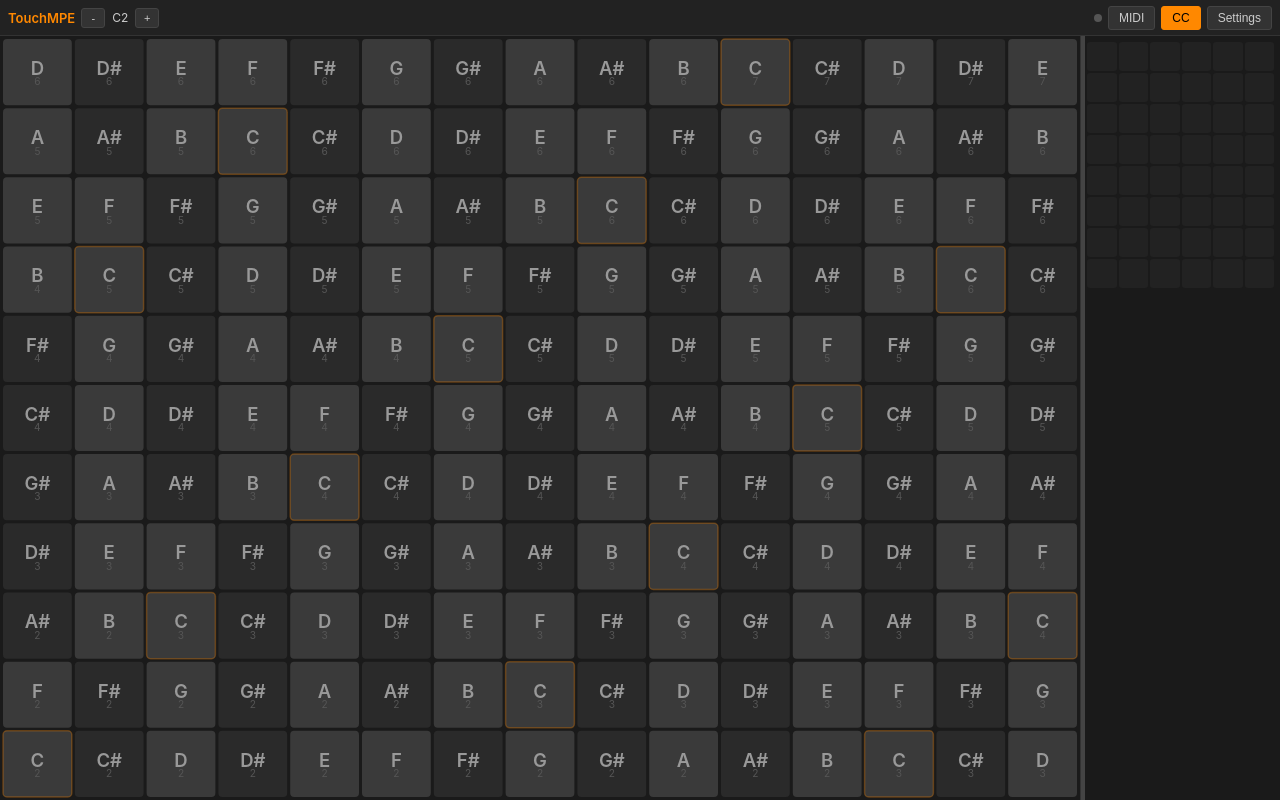
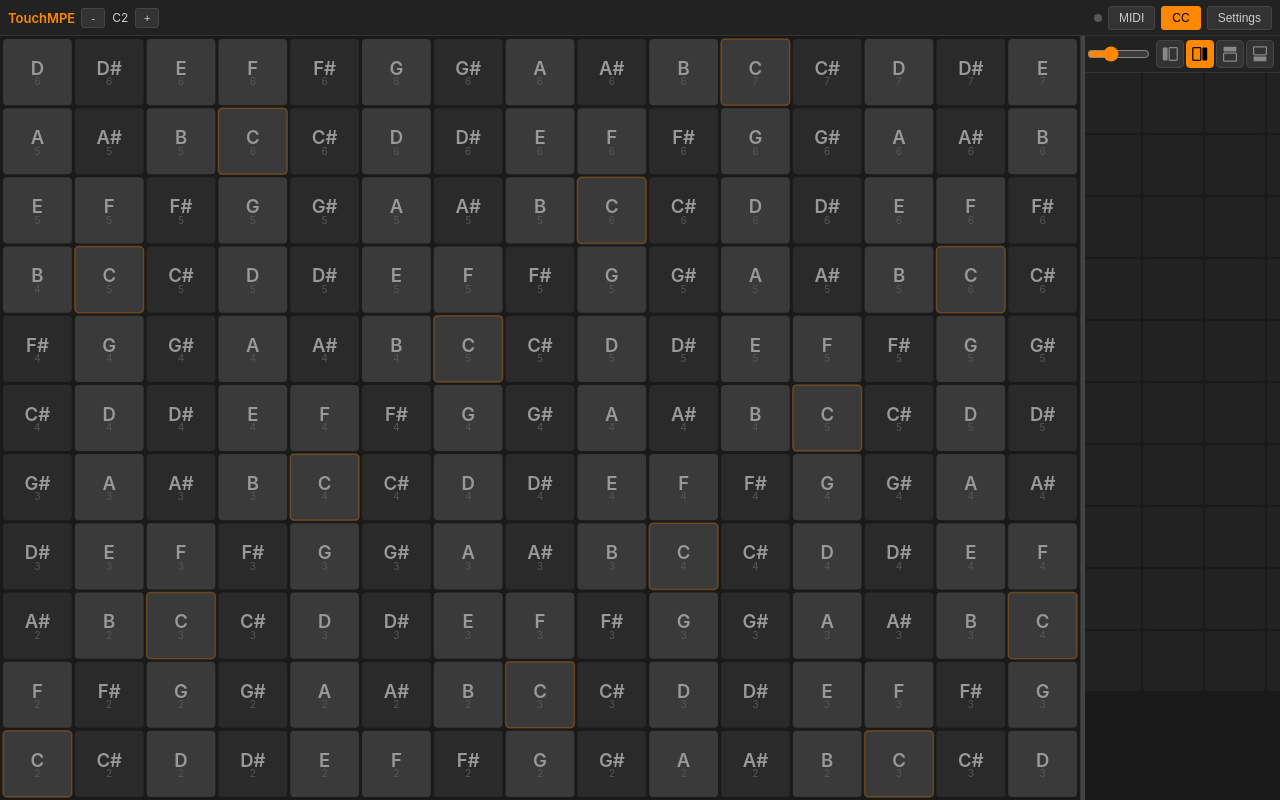
Before and after one commit to Boux/TouchMPE, a Vue app: page / in a window 1280 px wide. Both pictures are taken after a click on the button "CC". Built offline with nearby package versions, Linux system fonts and the light colour scheme.

Commit message:
better control grid

```diff
--- a/src/components/ControlPanel.vue
+++ b/src/components/ControlPanel.vue
@@ -6,17 +6,38 @@
   >
     <div class="panel-resize-handle" @pointerdown.prevent="startResize"></div>
 
+    <div class="panel-toolbar">
+      <div class="panel-toolbar-slider">
+        <input type="range" :value="config.cellSize" min="30" max="120" step="5"
+          @input="updateCellSize(+$event.target.value)" title="Zoom" />
+      </div>
+      <div class="panel-toolbar-docks">
+        <button :class="{ active: config.dockSide === 'left' }" @click="setDockSide('left')" title="Dock left">
+          <svg viewBox="0 0 20 20"><rect x="1" y="2" width="6" height="16" rx="1" fill="currentColor"/><rect x="9" y="2" width="10" height="16" rx="1" fill="none" stroke="currentColor" stroke-width="1.5"/></svg>
+        </button>
+        <button :class="{ active: config.dockSide === 'right' }" @click="setDockSide('right')" title="Dock right">
+          <svg viewBox="0 0 20 20"><rect x="13" y="2" width="6" height="16" rx="1" fill="currentColor"/><rect x="1" y="2" width="10" height="16" rx="1" fill="none" stroke="currentColor" stroke-width="1.5"/></svg>
+        </button>
+        <button :class="{ active: config.dockSide === 'top' }" @click="setDockSide('top')" title="Dock top">
+          <svg viewBox="0 0 20 20"><rect x="2" y="1" width="16" height="6" rx="1" fill="currentColor"/><rect x="2" y="9" width="16" height="10" rx="1" fill="none" stroke="currentColor" stroke-width="1.5"/></svg>
+        </button>
+        <button :class="{ active: config.dockSide === 'bottom' }" @click="setDockSide('bottom')" title="Dock bottom">
+          <svg viewBox="0 0 20 20"><rect x="2" y="13" width="16" height="6" rx="1" fill="currentColor"/><rect x="2" y="1" width="16" height="10" rx="1" fill="none" stroke="currentColor" stroke-width="1.5"/></svg>
+        </button>
+      </div>
+    </div>
+
     <div
       ref="grid"
       class="panel-grid"
       :class="{ selecting: selectedCtrl }"
-      :style="gridStyle"
-      @pointerdown.prevent="onGridDown"
-      @pointermove.prevent="onGridMove"
-      @pointerup.prevent="onGridUp"
-      @pointercancel.prevent="onGridUp"
+      @pointerdown="onGridDown"
+      @pointermove="onGridMove"
+      @pointerup="onGridUp"
+      @pointercancel="onGridUp"
       @contextmenu.prevent="onGridContext"
     >
+      <div class="grid-inner" :style="gridInnerStyle">
         <!-- Empty cells -->
         <div
           v-for="cell in emptyCells"
@@ -24,7 +45,7 @@
           :ref="'cell-' + cell.col + '-' + cell.row"
           class="grid-cell"
           :class="{ highlight: isCellInDrag(cell.col, cell.row) }"
-        :style="cellStyle(cell)"
+          :style="cellAbsStyle(cell, 1, 1)"
         ></div>
 
         <!-- Controls -->
@@ -37,7 +58,7 @@
             'type-' + ctrl.type,
             { 'is-active': activePointers[ctrl.id], 'is-selected': selectedCtrl === ctrl.id }
           ]"
-        :style="controlPosStyle(ctrl)"
+          :style="cellAbsStyle(ctrl, ctrl.colSpan, ctrl.rowSpan)"
           @pointerdown.stop.prevent="onControlDown($event, ctrl)"
           @pointermove.prevent="onControlMove($event, ctrl)"
           @pointerup.prevent="onControlUp($event, ctrl)"
@@ -69,18 +90,11 @@
           :class="{ on: (controlValues[ctrl.id] ?? 0) > 0 }"></div>
       </div>
       </div>
+    </div>
 
     <!-- Add control popup -->
     <div v-if="popup" ref="addPopup" class="floating-popup"
       @pointerdown="startPopupDrag($event, 'addPopup')">
-      <label>
-        Grid Size
-        <div class="slider-group">
-          <input type="range" :value="config.gridCols" min="3" max="12" step="1"
-            @input="updateGridCols(+$event.target.value)" />
-          <span class="slider-value">{{ config.gridCols }}</span>
-        </div>
-      </label>
       <div class="add-controls-label">Add Control</div>
       <div class="add-controls-row">
         <button @click="placeControl('knob')">Knob</button>
@@ -138,15 +152,11 @@ export default {
       xyValues: {},
       activePointers: {},
       resizing: false,
-      resizeStart: null,
-      cellSize: 50
+      resizeStart: null
     }
   },
 
   mounted() {
-    this.computeCellSize()
-    this._resizeObs = new ResizeObserver(() => this.computeCellSize())
-    this._resizeObs.observe(this.$refs.grid)
     this._onDocClick = (e) => {
       if (this.popup && this.$refs.addPopup && !this.$refs.addPopup.contains(e.target)) {
         this.popup = null
@@ -164,7 +174,6 @@ export default {
   },
 
   beforeUnmount() {
-    if (this._resizeObs) this._resizeObs.disconnect()
     document.removeEventListener('pointerdown', this._onDocClick, true)
   },
 
@@ -179,20 +188,31 @@ export default {
         : { height: this.config.panelSize + 'px' }
     },
 
-    gridStyle() {
-      const cols = this.config.gridCols || 6
+    sz() { return this.config.cellSize || 60 },
+    gap() { return 2 },
+
+    gridBounds() {
+      let minC = 0, minR = 0, maxC = 0, maxR = 0
+      for (const ctrl of this.config.controls) {
+        minC = Math.min(minC, ctrl.col)
+        minR = Math.min(minR, ctrl.row)
+        maxC = Math.max(maxC, ctrl.col + ctrl.colSpan)
+        maxR = Math.max(maxR, ctrl.row + ctrl.rowSpan)
+      }
+      const pad = 5
       return {
-        gridTemplateColumns: `repeat(${cols}, 1fr)`,
-        gridAutoRows: this.cellSize + 'px'
+        minCol: minC - pad, minRow: minR - pad,
+        maxCol: maxC + pad, maxRow: maxR + pad
       }
     },
 
-    gridRows() {
-      let maxRow = this.config.gridCols
-      for (const ctrl of this.config.controls) {
-        maxRow = Math.max(maxRow, ctrl.row + ctrl.rowSpan)
+    gridInnerStyle() {
+      const b = this.gridBounds
+      const step = this.sz + this.gap
+      return {
+        width: (b.maxCol - b.minCol) * step + 'px',
+        height: (b.maxRow - b.minRow) * step + 'px'
       }
-      return Math.max(maxRow, 8)
     },
 
     occupiedSet() {
@@ -208,10 +228,10 @@ export default {
     },
 
     emptyCells() {
-      const cols = this.config.gridCols || 6
+      const b = this.gridBounds
       const cells = []
-      for (let row = 0; row < this.gridRows; row++) {
-        for (let col = 0; col < cols; col++) {
+      for (let row = b.minRow; row < b.maxRow; row++) {
+        for (let col = b.minCol; col < b.maxCol; col++) {
           if (!this.occupiedSet.has(col + ',' + row)) {
             cells.push({ col, row })
           }
@@ -227,44 +247,33 @@ export default {
   },
 
   methods: {
-    computeCellSize() {
-      const grid = this.$refs.grid
-      if (!grid) return
-      const rect = grid.getBoundingClientRect()
-      const cols = this.config.gridCols || 6
-      const gap = 2
-      const padding = 6
-      this.cellSize = Math.floor((rect.width - padding * 2 - (cols - 1) * gap) / cols)
+    updateCellSize(val) {
+      this.config.cellSize = val
+      this.saveConfig()
     },
 
     cellFromEvent(e) {
       const grid = this.$refs.grid
       if (!grid) return null
-      const rect = grid.getBoundingClientRect()
-      const padding = 6
-      const gap = 2
-      const cols = this.config.gridCols || 6
-      const step = this.cellSize + gap
+      const b = this.gridBounds
+      const step = this.sz + this.gap
 
-      const x = e.clientX - rect.left - padding
-      const y = e.clientY - rect.top - padding + grid.scrollTop
-      const col = Math.floor(x / step)
-      const row = Math.floor(y / step)
-      if (col < 0 || col >= cols || row < 0) return null
+      const x = e.clientX - grid.getBoundingClientRect().left + grid.scrollLeft
+      const y = e.clientY - grid.getBoundingClientRect().top + grid.scrollTop
+      const col = Math.floor(x / step) + b.minCol
+      const row = Math.floor(y / step) + b.minRow
       return { col, row }
     },
 
-    cellStyle(cell) {
+    cellAbsStyle(item, colSpan, rowSpan) {
+      const b = this.gridBounds
+      const step = this.sz + this.gap
       return {
-        gridColumn: `${cell.col + 1}`,
-        gridRow: `${cell.row + 1}`
-      }
-    },
-
-    controlPosStyle(ctrl) {
-      return {
-        gridColumn: `${ctrl.col + 1} / span ${ctrl.colSpan}`,
-        gridRow: `${ctrl.row + 1} / span ${ctrl.rowSpan}`
+        position: 'absolute',
+        left: (item.col - b.minCol) * step + 'px',
+        top: (item.row - b.minRow) * step + 'px',
+        width: colSpan * step - this.gap + 'px',
+        height: rowSpan * step - this.gap + 'px'
       }
     },
 
@@ -354,21 +363,30 @@ export default {
       }
     },
 
+    setDockSide(side) {
+      this.config.dockSide = side
+      // grid reflows automatically via reactive computed
+      this.saveConfig()
+    },
+
     // --- Grid pointer events ---
     onGridDown(e) {
       const cell = this.cellFromEvent(e)
       if (!cell) return
 
       if (this.selectedCtrl) {
+        e.preventDefault()
         this._gridDownStart = { x: e.clientX, y: e.clientY, cell, dragging: false }
         this.$refs.grid.setPointerCapture(e.pointerId)
         return
       }
+      // No selected ctrl: let the event through for native scrolling
     },
 
     onGridMove(e) {
       const s = this._gridDownStart
       if (!s || !this.selectedCtrl) return
+      e.preventDefault()
 
       if (!s.dragging) {
         const dx = Math.abs(e.clientX - s.x)
@@ -508,11 +526,6 @@ export default {
       this.saveConfig()
     },
 
-    updateGridCols(val) {
-      this.config.gridCols = val
-      this.$nextTick(() => this.computeCellSize())
-      this.saveConfig()
-    },
 
     saveConfig() {
       this.$emit('update', this.config)
@@ -532,7 +545,7 @@ export default {
         else if (side === 'bottom') delta = this.resizeStart.y - e.clientY
         else delta = e.clientY - this.resizeStart.y
         this.config.panelSize = Math.max(100, Math.min(500, this.resizeStart.size + delta))
-        this.$nextTick(() => this.computeCellSize())
+        // grid reflows automatically via reactive computed
       }
       const onUp = () => {
         this.resizing = false
@@ -625,6 +638,7 @@ export default {
 .control-panel
   background: #1a1a1a
   display: flex
+  flex-direction: column
   flex-shrink: 0
   position: relative
   overflow: hidden
@@ -637,6 +651,64 @@ export default {
     border-bottom: 1px solid #333
   &.dock-bottom
     border-top: 1px solid #333
+
+.panel-toolbar
+  display: flex
+  align-items: center
+  gap: 6px
+  padding: 4px 6px
+  background: #222
+  border-bottom: 1px solid #333
+  flex-shrink: 0
+
+.panel-toolbar-slider
+  display: flex
+  align-items: center
+  gap: 4px
+  flex: 1
+  min-width: 0
+
+  input[type="range"]
+    flex: 1
+    min-width: 40px
+    accent-color: #ff8800
+    height: 24px
+
+  span
+    font-size: 12px
+    color: #888
+    min-width: 16px
+    text-align: center
+
+.panel-toolbar-docks
+  display: flex
+  gap: 2px
+
+  button
+    width: 28px
+    height: 28px
+    padding: 4px
+    background: #333
+    border: 1px solid #444
+    border-radius: 4px
+    color: #888
+    cursor: pointer
+    display: flex
+    align-items: center
+    justify-content: center
+
+    &:hover
+      background: #444
+      color: #ccc
+
+    &.active
+      background: #ff8800
+      color: #000
+      border-color: #ff8800
+
+    svg
+      width: 16px
+      height: 16px
 
 .panel-resize-handle
   position: absolute
@@ -673,17 +745,18 @@ export default {
 
 .panel-grid
   flex: 1
-  display: grid
-  gap: 2px
-  padding: 6px
-  align-content: start
-  overflow-y: auto
-  touch-action: none
+  overflow: auto
+  position: relative
 
   &.selecting
     cursor: crosshair
+    touch-action: none
+
+.grid-inner
+  position: relative
 
 .grid-cell
+  position: absolute
   background: #222
   border-radius: 3px
 
--- a/src/store/controlConfig.js
+++ b/src/store/controlConfig.js
@@ -4,6 +4,7 @@ const DEFAULTS = {
   dockSide: 'right',
   panelSize: 200,
   visible: false,
+  cellSize: 60,
   gridCols: 6,
   controls: []
 }
```
Lines whose indentation alone changed are shown as unchanged.
